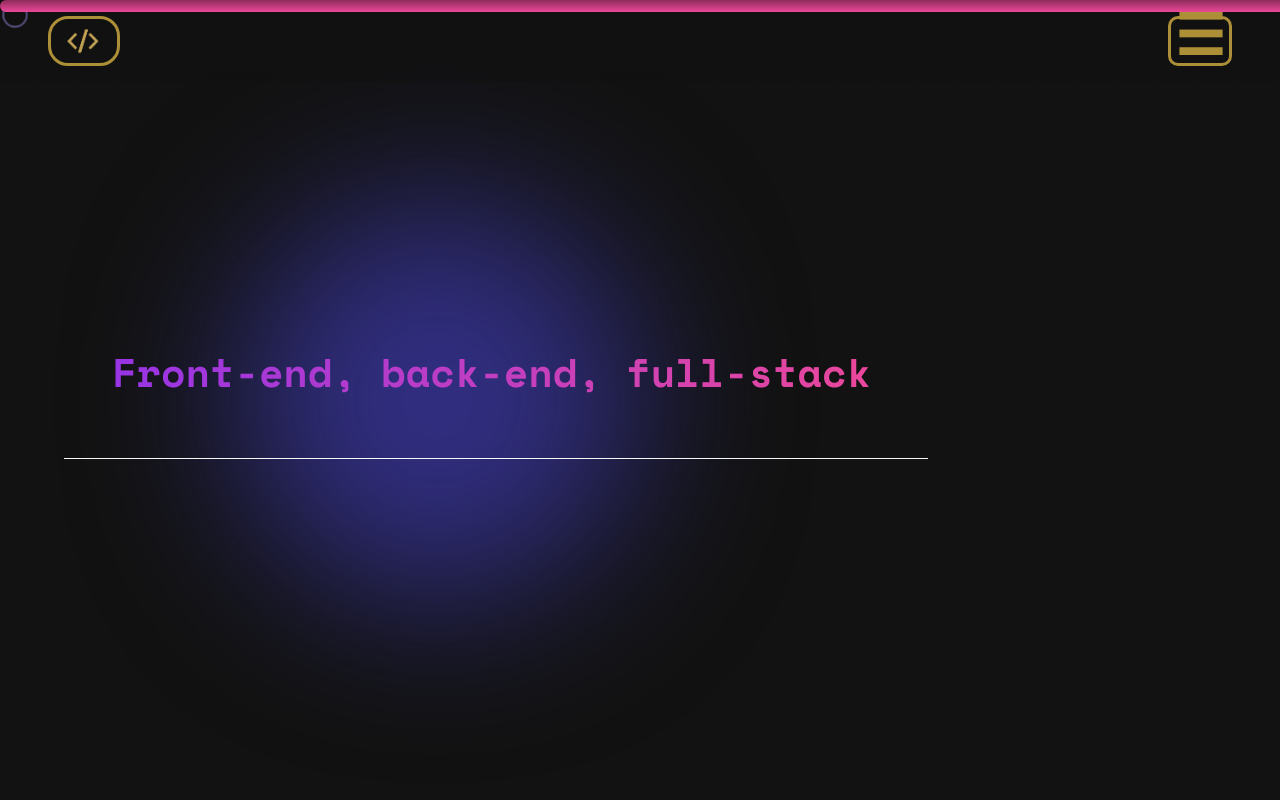
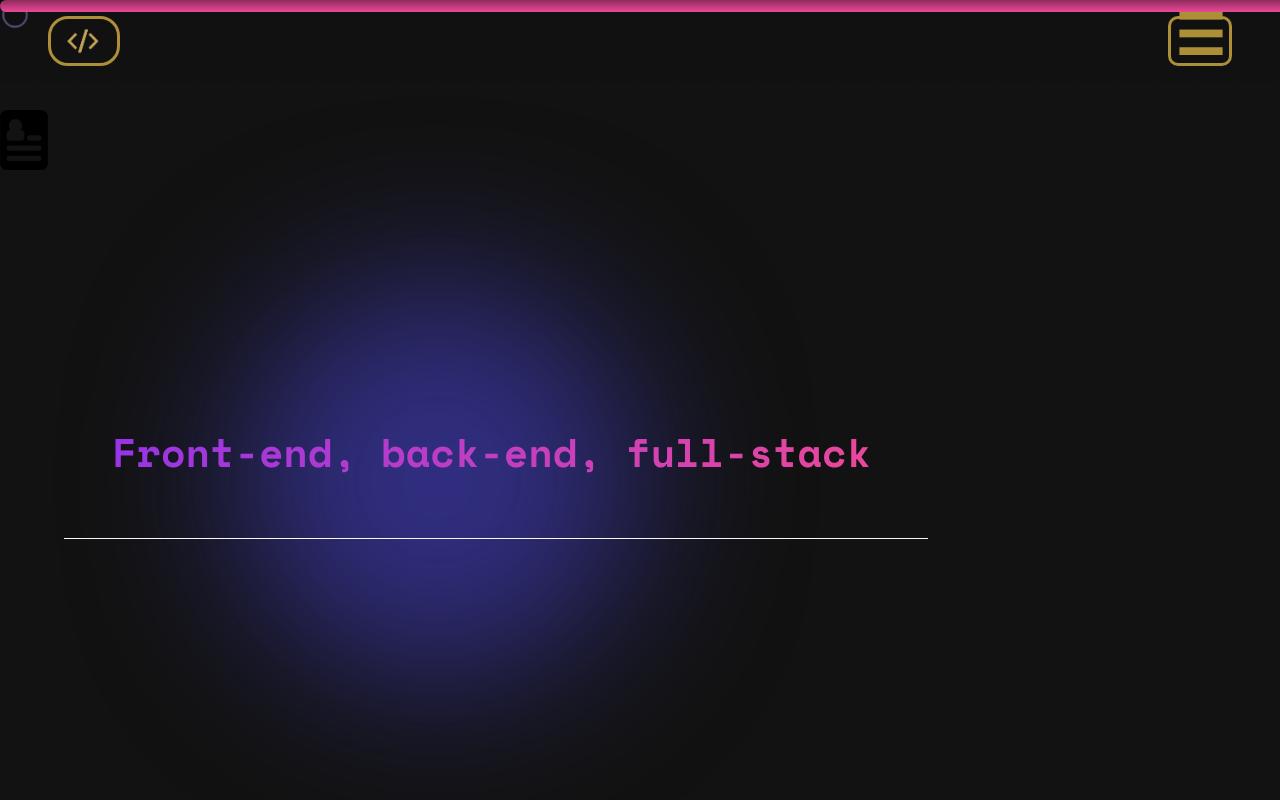
Before and after one commit to JamieJB123/portfolio, a React (Vite) app: page / in a window 1280 px wide. Shown: the top 800 px of the page. Built offline with nearby package versions, Linux system fonts and the light colour scheme.

Commit message:
Initial inclusion of downloadable CV to portfolio

```diff
--- a/src/App.css
+++ b/src/App.css
@@ -157,6 +157,15 @@ button {
         transform: scale(2);
         opacity: 0;
     }
+}
+
+/* Downloadable CV */
+
+.download-cv {
+    display: flex;
+    position: absolute;
+    top: 100px;
+    right: 2rem;
 }
 
 /* Header Section */
--- a/src/App.jsx
+++ b/src/App.jsx
@@ -1,6 +1,7 @@
 import './App.css'
 import Navbar from './components/Navbar'
 import Nav from './components/Nav'
+import CV from './components/CV'
 import MouseMove from './components/MouseMove'
 import Home from './components/Home'
 import Technologies from './components/Technologies'
@@ -15,6 +16,7 @@ export default function App() {
       {/* <Navbar /> */}
       < Nav />
       <MouseMove />
+      <CV />
       <Home />
       <About />
       <Technologies />
--- /dev/null
+++ b/src/components/CV.jsx
@@ -0,0 +1,11 @@
+import { a } from "motion/react-client"
+
+export default function CV() {
+    return (
+        <a href="public/CV.pdf" download className="download-cv glow-box" style={{'--glow-color': 'var(--orange)'}} aria-label="Download my CV as a PDF">
+            <svg width="100" height="100" fill="#000000" version="1.1" id="Capa_1" xmlns="http://www.w3.org/2000/svg" xmlns:xlink="http://www.w3.org/1999/xlink" viewBox="0 0 43.916 43.916" xml:space="preserve">
+                <path d="M34.395,0H9.522c-2.762,0-5,2.239-5,5v33.916c0,2.761,2.238,5,5,5h24.871c2.762,0,5-2.239,5-5V5 C39.395,2.239,37.154,0,34.395,0z M9.208,16.855c0-1.172,0.951-2.121,2.121-2.121h0.742c-0.791-0.874-1.277-2.03-1.277-3.304 c0-2.723,2.209-4.931,4.932-4.931c2.725,0,4.932,2.207,4.932,4.932c0,1.272-0.486,2.429-1.279,3.303h0.709 c1.172,0,2.121,0.949,2.121,2.121v3.578c0,1.122-0.875,2.03-1.975,2.106h-9.051c-1.1-0.076-1.975-0.984-1.975-2.106V16.855 L9.208,16.855z M32.708,37.416h-21.5c-1.104,0-2-0.896-2-2s0.896-2,2-2h21.5c1.104,0,2,0.896,2,2S33.812,37.416,32.708,37.416z M32.708,29.916h-21.5c-1.104,0-2-0.896-2-2s0.896-2,2-2h21.5c1.104,0,2,0.896,2,2S33.812,29.916,32.708,29.916z M32.708,22.416 h-6.5c-1.104,0-2-0.896-2-2c0-1.104,0.896-2,2-2h6.5c1.104,0,2,0.896,2,2C34.708,21.52,33.812,22.416,32.708,22.416z"></path>
+            </svg>
+        </a>
+    )
+}
```
Also changed, not shown: 1 other file (tests, documents, lock files or other folders).
